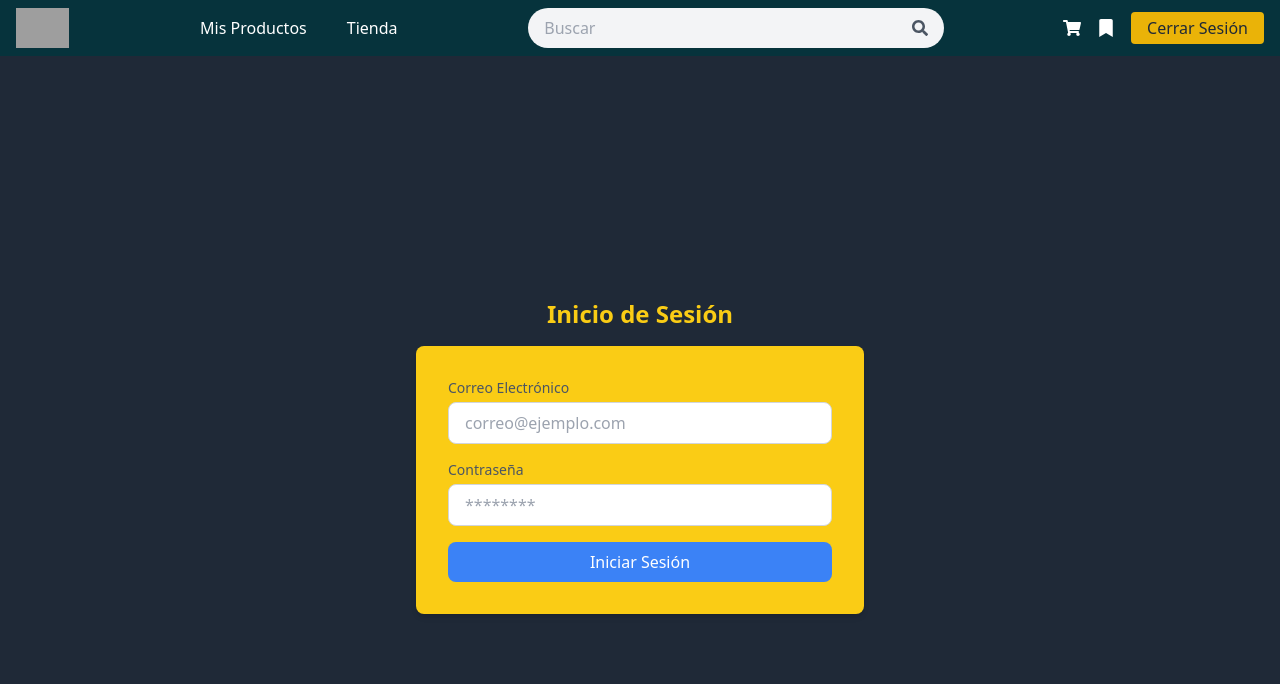
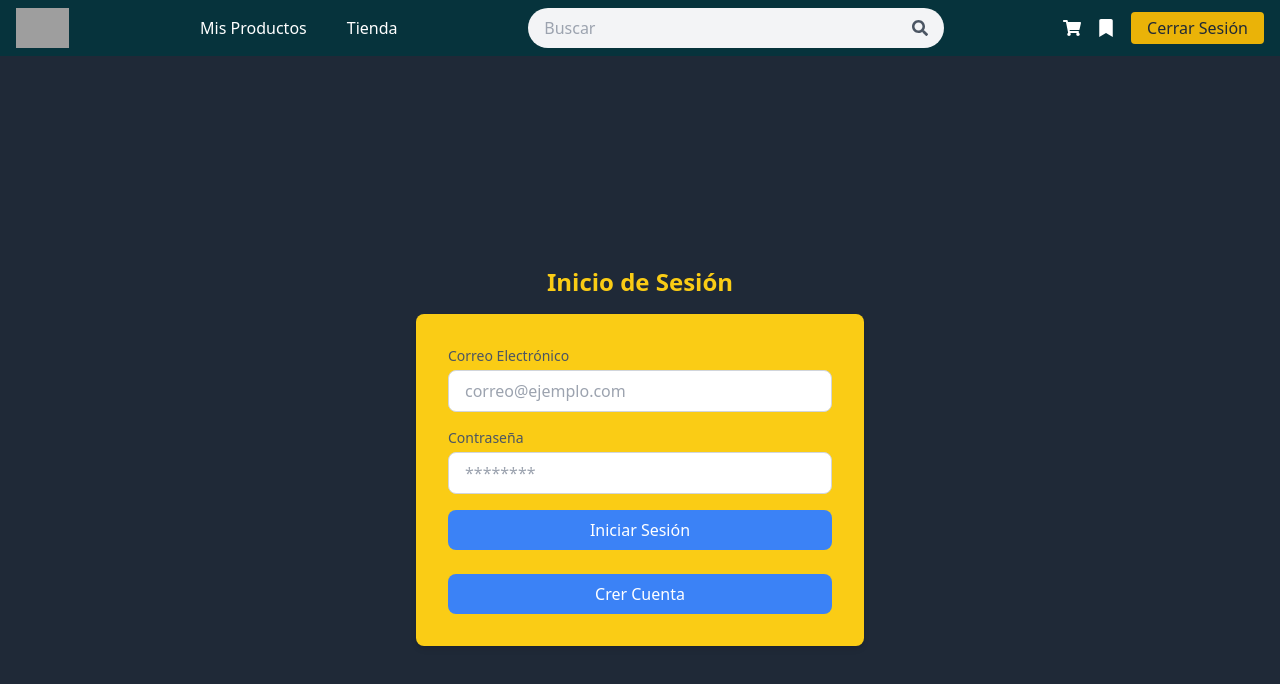
Before and after one commit to geeklive123/frontendSobraMat, a React (Vite) app: page / in a window 1280 px wide. Shown: the top 684 px of the page. Built offline with nearby package versions, Linux system fonts and the light colour scheme; grey boxes are pictures that could not be loaded.

Commit message:
arreglando login y register

```diff
--- a/src/components/iniciarSesion.jsx
+++ b/src/components/iniciarSesion.jsx
@@ -8,6 +8,10 @@ const InicioSesion = () => {
   const [password, setPassword] = useState('');
   const [error, setError] = useState(null);
   const navigate = useNavigate();
+
+  const handleInicioSesion= () => {
+    navigate('/registro');
+  };
 
   const handleLogin = async (e) => {
     e.preventDefault();
@@ -81,7 +85,15 @@ const InicioSesion = () => {
 
           {error && <p className="text-red-500 text-center mt-2">{error}</p>}
         </form>
+        <button
+            type="submit"
+            className="w-full py-2 mt-4 text-white bg-blue-500 rounded-lg hover:bg-blue-600 focus:outline-none focus:ring focus:ring-blue-300"
+            onClick={handleInicioSesion}
+          >
+           Crer Cuenta
+          </button>
       </div>
+
     </div>
   );
 };
--- a/src/components/register.jsx
+++ b/src/components/register.jsx
@@ -76,7 +76,7 @@ const Register = () => {
           setSuccessMessage('Registro exitoso. Puedes iniciar sesión.');
           setErrorMessage('');
           setFormData({ username: '', email: '', password: '', confirmPassword: '' });
-          navigate('/login');
+          navigate('/iniciarSesion');
         } else {
           setErrorMessage(data.error || 'Error en el registro');
           setSuccessMessage('');
```
